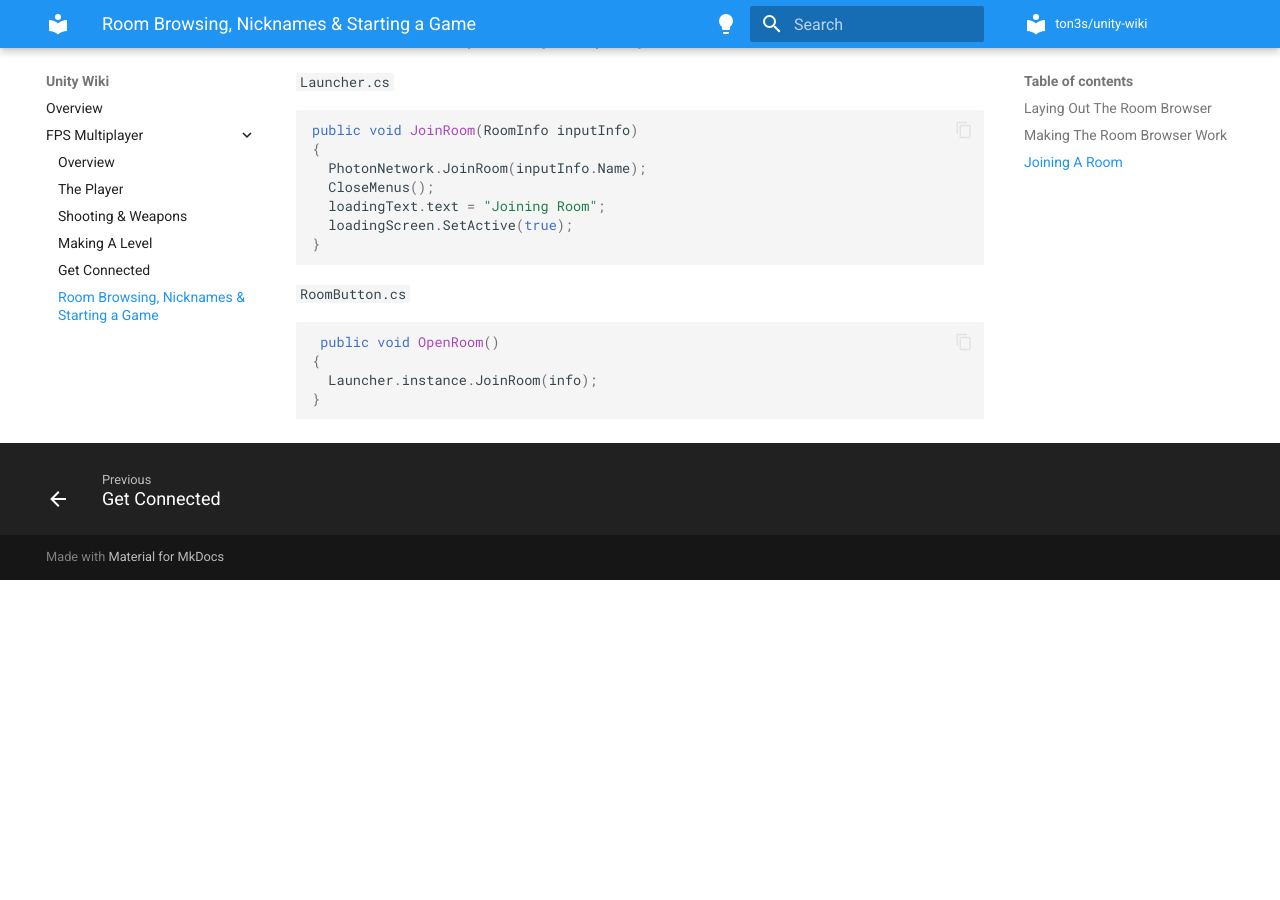
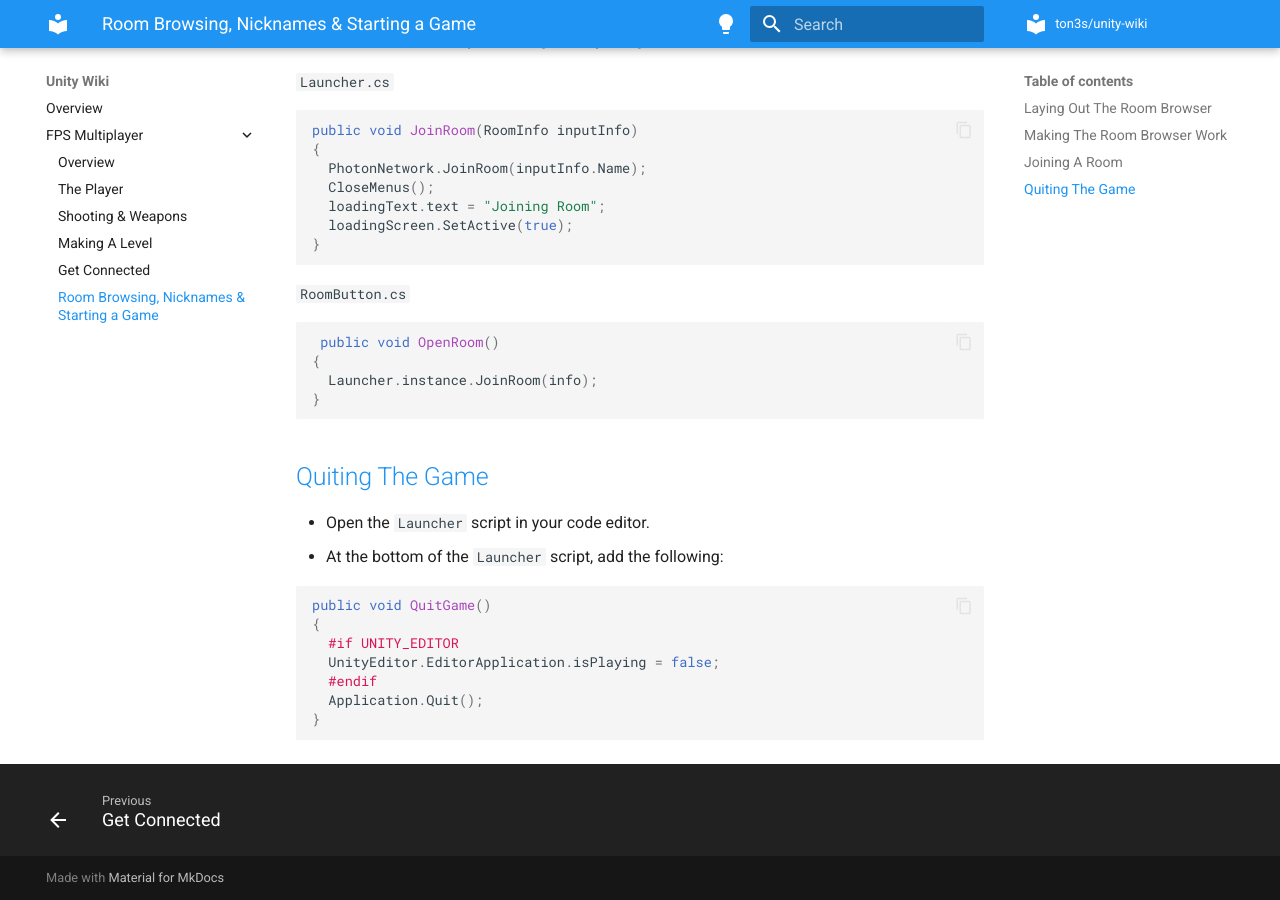
Before and after one commit to ton3s/unity-wiki, an MkDocs documentation site: the page built from docs/fps-multiplayer/starting-game.md, in a window 1280 px wide and 900 px high, scrolled down 4765 px. Built offline with MkDocs 1.6.1 and Material for MkDocs 9.7.7, drawn with Linux system fonts in a browser that asks for light colours; before the commit the page ends 5345 px from its top, so only the background shows below that.

Commit message:
Add video 43

````diff
--- a/docs/fps-multiplayer/starting-game.md
+++ b/docs/fps-multiplayer/starting-game.md
@@ -162,3 +162,18 @@
   Launcher.instance.JoinRoom(info);
 }
 ```
+
+## [Quiting The Game](https://www.udemy.com/course/unity-online-multiplayer/learn/lecture/25987992#questions)
+
+- Open the `Launcher` script in your code editor.
+- At the bottom of the `Launcher` script, add the following:
+
+```cs
+public void QuitGame()
+{
+  #if UNITY_EDITOR
+  UnityEditor.EditorApplication.isPlaying = false;
+  #endif
+  Application.Quit();
+}
+```
````
